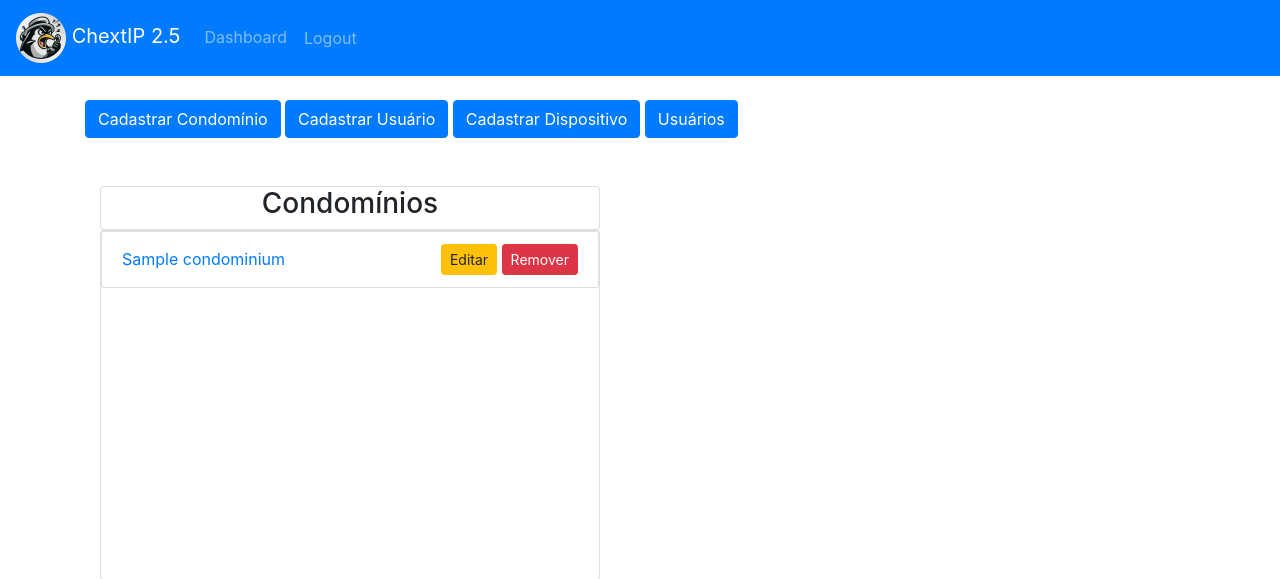
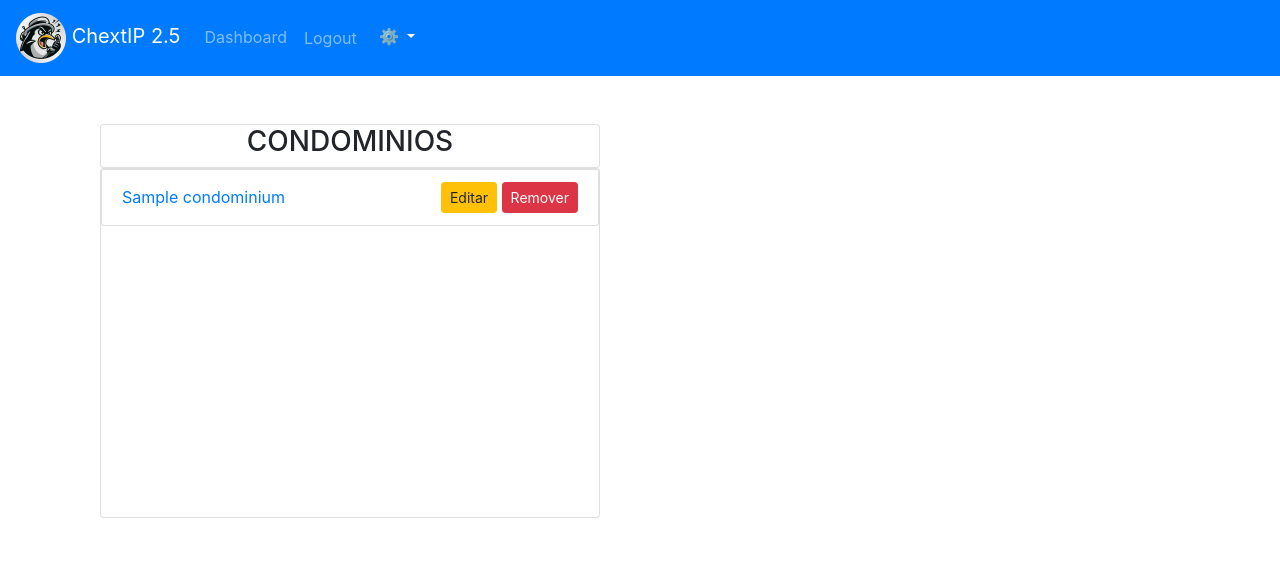
Before and after one commit to dramos777/chextip, a Flask app: page /dashboard in a window 1280 px wide. Shown: the top 579 px of the page. Run offline with Flask 2, Linux system fonts and the light colour scheme; a user stored in the database is signed in; tables that the repository leaves empty hold one stand-in row (values such as "Sample post"); parts of the project's set-up code (start-up, migrations or seed data) failed here and were passed over; some libraries are stand-ins or nearby versions.

Commit message:
Layout update

```diff
--- a/app/templates/base.html
+++ b/app/templates/base.html
@@ -6,31 +6,54 @@
     <link rel="shortcut icon" href="{{ url_for('static', filename='images/chextip_icon.ico') }}" type="imagex/png">
 
     <title>ChextIP</title>
+
+    <!-- Link para o CSS do Bootstrap -->
     <link rel="stylesheet" href="https://stackpath.bootstrapcdn.com/bootstrap/4.5.2/css/bootstrap.min.css">
-
 </head>
 <body>
+    <!-- Navbar principal -->
     <nav class="navbar navbar-expand-lg navbar-dark bg-primary">
-        <!-- Adicionando a logo ao lado do nome da aplicação -->
+        <!-- Logo e nome do aplicativo -->
         <a class="navbar-brand" href="{{ url_for('dashboard') }}">
             <img src="{{ url_for('static', filename='images/pinguim_telefone.png') }}" alt="Logo" style="width: 50px; height: auto; vertical-align: middle;">
             ChextIP 2.5
         </a>
+
+        <!-- Botão para menu responsivo -->
         <button class="navbar-toggler" type="button" data-toggle="collapse" data-target="#navbarNav" aria-controls="navbarNav" aria-expanded="false" aria-label="Toggle navigation">
             <span class="navbar-toggler-icon"></span>
         </button>
+
+        <!-- Links de navegação -->
         <div class="collapse navbar-collapse" id="navbarNav">
             <ul class="navbar-nav">
                 {% if current_user.is_authenticated %}
                     <li class="nav-item">
                         <a class="nav-link" href="{{ url_for('dashboard') }}">Dashboard</a>
                     </li>
+
+                    <!-- Botão de logout -->
                     <li class="nav-item">
                         <form action="{{ url_for('logout') }}" method="post" style="display:inline;">
                             <input type="submit" class="btn btn-link nav-link" value="Logout">
                         </form>
                     </li>
+
+                    <!-- Menu de configurações -->
+                    <li class="nav-item dropdown">
+                        <button class="btn btn-primary dropdown-toggle" type="button" id="dropdownMenuButton" data-toggle="dropdown" aria-haspopup="true" aria-expanded="false">
+                            ⚙️
+                        </button>
+                        <div class="dropdown-menu" aria-labelledby="dropdownMenuButton">
+                            <a class="dropdown-item" href="{{ url_for('register_condominium') }}">Cadastrar Condomínio</a>
+                            <a class="dropdown-item" href="{{ url_for('register_user') }}">Cadastrar Usuário</a>
+                            <a class="dropdown-item" href="{{ url_for('register_branch') }}">Cadastrar Dispositivo</a>
+                            <a class="dropdown-item" href="{{ url_for('users') }}">Exibir Usuários</a>
+                        </div>
+                    </li>
+
                 {% else %}
+                    <!-- Link de login para usuários não autenticados -->
                     <li class="nav-item">
                         <a class="nav-link" href="{{ url_for('login') }}">Login</a>
                     </li>
@@ -39,7 +62,9 @@
         </div>
     </nav>
 
+    <!-- Container principal para o conteúdo -->
     <div class="container mt-4">
+        <!-- Exibição de mensagens de flash -->
         {% with messages = get_flashed_messages() %}
             {% if messages %}
                 {% for message in messages %}
@@ -49,11 +74,13 @@
                 </div>
             {% endif %}
         {% endwith %}
+
+        <!-- Conteúdo dinâmico da página -->
         {% block content %}{% endblock %}
     </div>
 
+    <!-- Scripts necessários para o Bootstrap -->
     <script src="https://code.jquery.com/jquery-3.5.1.slim.min.js"></script>
-    <!--    <script src="https://cdn.jsdelivr.net/npm/@popperjs/core@2.9.3/dist/umd/popper.min.js"></script> -->
     <script src="https://cdn.jsdelivr.net/npm/popper.js@1.16.1/dist/umd/popper.min.js"></script>
     <script src="https://stackpath.bootstrapcdn.com/bootstrap/4.5.2/js/bootstrap.min.js"></script>
 </body>
--- a/app/templates/dashboard.html
+++ b/app/templates/dashboard.html
@@ -3,16 +3,9 @@
 {% block content %}
 <!-- <h2>Dashboard</h2> -->
 
-{% if current_user.is_admin %}
-    <a class="btn btn-primary" href="{{ url_for('register_condominium') }}">Cadastrar Condomínio</a>
-    <a class="btn btn-primary" href="{{ url_for('register_user') }}">Cadastrar Usuário</a>
-    <a class="btn btn-primary" href="{{ url_for('register_branch') }}">Cadastrar Dispositivo</a>
-    <a class="btn btn-primary" href="{{ url_for('users') }}">Usuários</a>
-{% endif %}
-
     <div class="container mt-5">
         <div class="card" style="width: 500px; height: overflow-y: auto;">
-        <h3 class="text-center">Condomínios</h3>
+        <h3 class="text-center">CONDOMINIOS</h3>
 	</div>
         <div class="card" style="width: 500px; height: 350px; overflow-y: auto;">
         <ul class="list-group">
```
